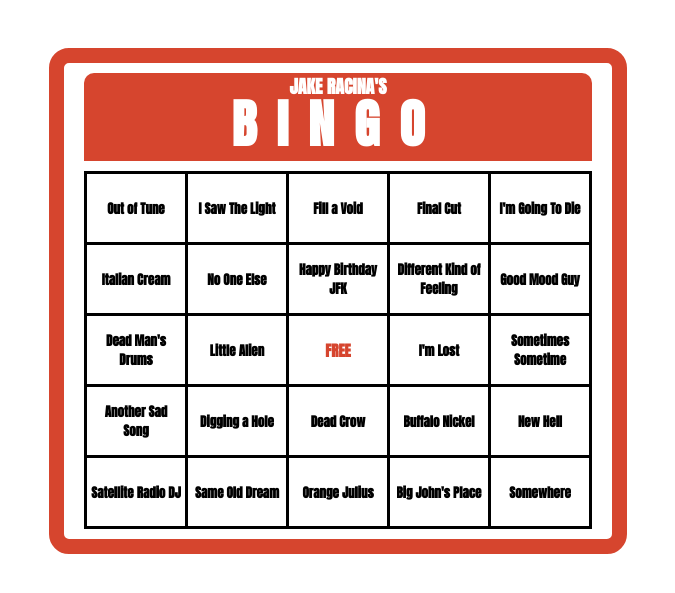
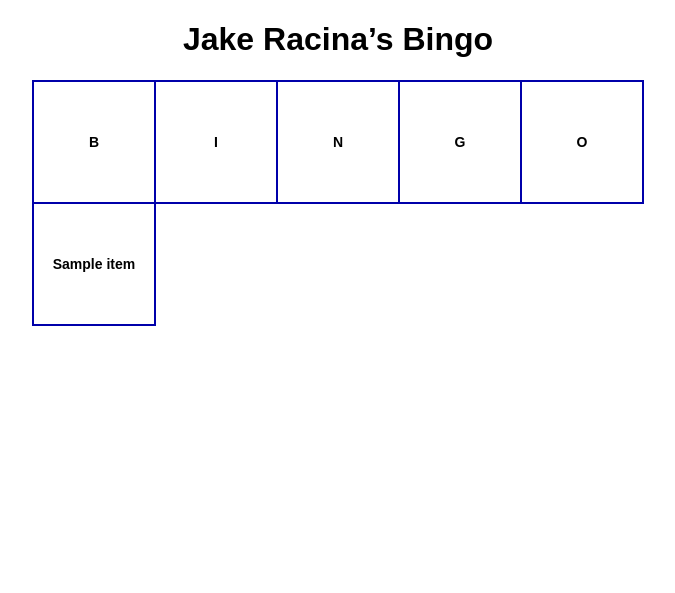
Before and after one commit to jakeracina/Jake-racina-bingo-new, a Flask app: template templates/bingo.html in a window 1280 px wide. Shown: the top 593 px of the page, without its empty margins (302-977 px from the left). Run offline with Flask 3, Linux system fonts and the light colour scheme; the template is opened without the code that fills it: most values are stand-ins (such as "Sample title", 1, 10 or a date in 2020).

Commit message:
Add files via upload

```diff
--- a/templates/bingo.html
+++ b/templates/bingo.html
@@ -1,75 +1,32 @@
-
 <!DOCTYPE html>
 <html>
 <head>
-    <title>Retro Bingo Card</title>
+    <title>Jake Racina’s Bingo</title>
     <style>
-        @import url('https://fonts.googleapis.com/css2?family=Anton&display=swap');
-
-        body {
-            font-family: 'Anton', sans-serif;
-            background-color: #ffffff;
+        body { font-family: sans-serif; text-align: center; }
+        table { margin: 0 auto; border-collapse: collapse; }
+        td, th {
+            width: 100px; height: 100px;
+            border: 2px solid #0000aa;
+            font-size: 14px;
+            font-weight: bold;
             text-align: center;
-            padding: 40px;
-        }
-        .card-container {
-            display: inline-block;
-            border: 15px solid #d6452e;
-            border-radius: 20px;
-            background-color: #ffffff;
-            padding: 10px 20px;
-        }
-        .header {
-            background-color: #d6452e;
-            color: white;
-            padding: 5px 0 5px;
-            border-top-left-radius: 10px;
-            border-top-right-radius: 10px;
-        }
-        .name-label {
-            font-size: 18px;
-            font-weight: bold;
-            margin: 0;
-            line-height: 1;
-        }
-        h1 {
-            font-size: 52px;
-            margin: 0;
-            padding: 2px 0 6px;
-            letter-spacing: 20px;
-            line-height: 1;
-        }
-        table {
-            border-collapse: collapse;
-            margin: 0 auto;
-            margin-top: 10px;
-        }
-        td {
-            width: 90px;
-            height: 60px;
-            border: 3px solid #000;
-            background-color: #ffffff;
-            font-size: 13px;
             vertical-align: middle;
-            text-align: center;
-            padding: 4px;
-            font-weight: 900;
-        }
-        .free {
-            color: #d6452e;
-            font-size: 15px;
+            padding: 10px;
         }
     </style>
 </head>
 <body>
-    <div class="card-container">
-        <div class="header">
-            <div class="name-label">JAKE RACINA'S</div>
-            <h1>BINGO</h1>
-        </div>
-        <table>
-            <tr><td>Out of Tune</td><td>I Saw The Light</td><td>Fill a Void</td><td>Final Cut</td><td>I'm Going To Die</td></tr><tr><td>Italian Cream</td><td>No One Else</td><td>Happy Birthday JFK</td><td>Different Kind of Feeling</td><td>Good Mood Guy</td></tr><tr><td>Dead Man's Drums</td><td>Little Alien</td><td class='free'>FREE</td><td>I'm Lost</td><td>Sometimes Sometime</td></tr><tr><td>Another Sad Song</td><td>Digging a Hole</td><td>Dead Crow</td><td>Buffalo Nickel</td><td>New Hell</td></tr><tr><td>Satellite Radio DJ</td><td>Same Old Dream</td><td>Orange Julius</td><td>Big John's Place</td><td>Somewhere</td></tr>
-        </table>
-    </div>
+    <h1>Jake Racina’s Bingo</h1>
+    <table>
+        <tr><th>B</th><th>I</th><th>N</th><th>G</th><th>O</th></tr>
+        {% for row in card %}
+        <tr>
+            {% for item in row %}
+            <td>{{ item }}</td>
+            {% endfor %}
+        </tr>
+        {% endfor %}
+    </table>
 </body>
 </html>
```
